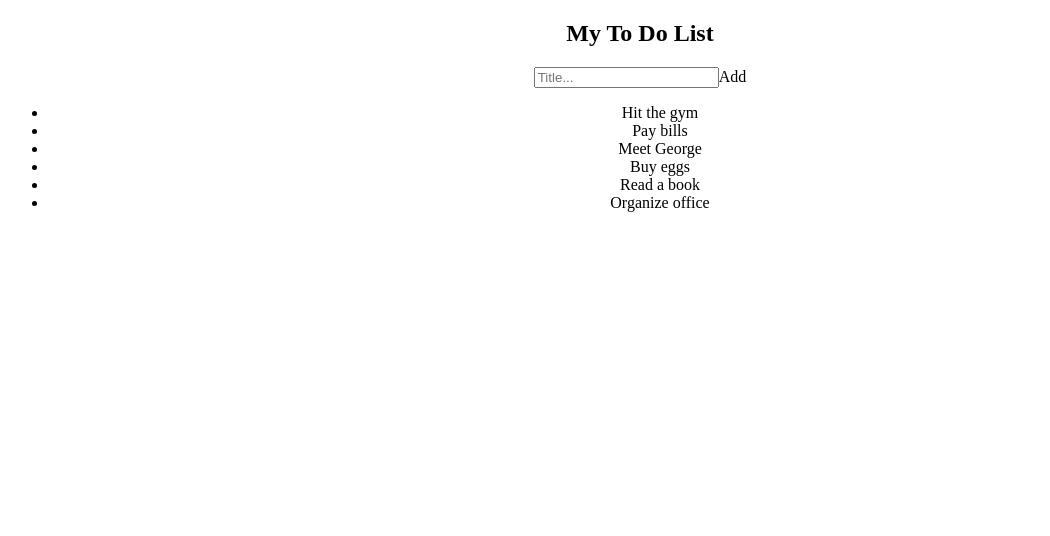
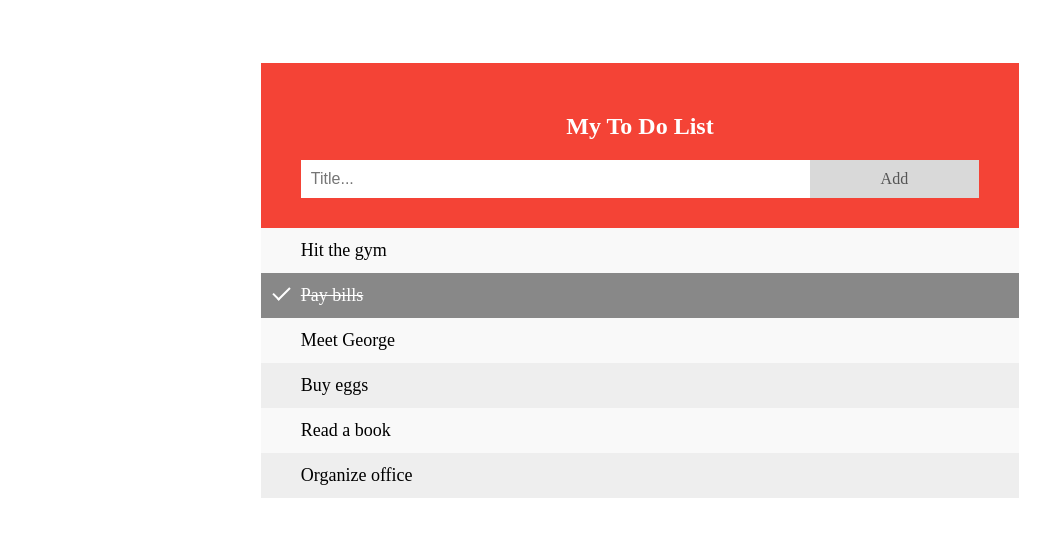
Before and after one commit to AayamKhatiwada/ToDo-List, a React (Create React App) app in the folder todo/: page / in a window 1280 px wide. Shown: the top 536 px of the page, without its empty margins (0-1050 px from the left). Built offline with nearby package versions, Linux system fonts and the light colour scheme.

Commit message:
Update App.css

```diff
--- a/todo/src/App.css
+++ b/todo/src/App.css
@@ -1,38 +1,118 @@
-.App {
-  text-align: center;
-}
+* {
+    box-sizing: border-box;
+  }
 
-.App-logo {
-  height: 40vmin;
-  pointer-events: none;
-}
+  .App{
+    width: 60%;
+    margin: 5% 20%;
+  }
+  /* Remove margins and padding from the list */
+  ul {
+    margin: 0;
+    padding: 0;
+  }
 
-@media (prefers-reduced-motion: no-preference) {
-  .App-logo {
-    animation: App-logo-spin infinite 20s linear;
+  /* Style the list items */
+  ul li {
+    cursor: pointer;
+    position: relative;
+    padding: 12px 8px 12px 40px;
+    list-style-type: none;
+    background: #eee;
+    font-size: 18px;
+    transition: 0.2s;
+
+    /* make the list items unselectable */
+    -webkit-user-select: none;
+    -moz-user-select: none;
+    -ms-user-select: none;
+    user-select: none;
   }
-}
 
-.App-header {
-  background-color: #282c34;
-  min-height: 100vh;
-  display: flex;
-  flex-direction: column;
-  align-items: center;
-  justify-content: center;
-  font-size: calc(10px + 2vmin);
-  color: white;
-}
+  /* Set all odd list items to a different color (zebra-stripes) */
+  ul li:nth-child(odd) {
+    background: #f9f9f9;
+  }
 
-.App-link {
-  color: #61dafb;
-}
+  /* Darker background-color on hover */
+  ul li:hover {
+    background: #ddd;
+  }
 
-@keyframes App-logo-spin {
-  from {
-    transform: rotate(0deg);
+  /* When clicked on, add a background color and strike out text */
+  ul li.checked {
+    background: #888;
+    color: #fff;
+    text-decoration: line-through;
   }
-  to {
-    transform: rotate(360deg);
+
+  /* Add a "checked" mark when clicked on */
+  ul li.checked::before {
+    content: '';
+    position: absolute;
+    border-color: #fff;
+    border-style: solid;
+    border-width: 0 2px 2px 0;
+    top: 10px;
+    left: 16px;
+    transform: rotate(45deg);
+    height: 15px;
+    width: 7px;
   }
-}
+
+  /* Style the close button */
+  .close {
+    position: absolute;
+    right: 0;
+    top: 0;
+    padding: 12px 16px 12px 16px;
+  }
+
+  .close:hover {
+    background-color: #f44336;
+    color: white;
+  }
+
+  /* Style the header */
+  .header {
+    background-color: #f44336;
+    padding: 30px 40px;
+    color: white;
+    text-align: center;
+  }
+
+  /* Clear floats after the header */
+  .header:after {
+    content: "";
+    display: table;
+    clear: both;
+  }
+
+  /* Style the input */
+  input {
+    margin: 0;
+    border: none;
+    border-radius: 0;
+    width: 75%;
+    padding: 10px;
+    float: left;
+    font-size: 16px;
+  }
+
+  /* Style the "Add" button */
+  .addBtn {
+    padding: 10px;
+    width: 25%;
+    background: #d9d9d9;
+    color: #555;
+    float: left;
+    text-align: center;
+    font-size: 16px;
+    cursor: pointer;
+    transition: 0.3s;
+    border-radius: 0;
+  }
+
+  .addBtn:hover {
+    background-color: #bbb;
+  }
```
